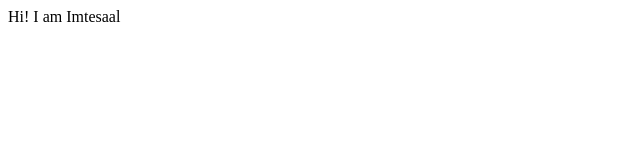
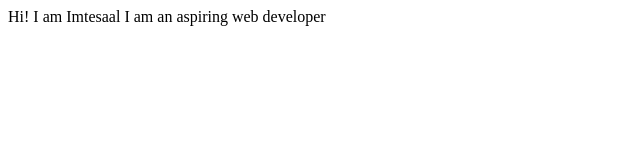
Before and after one commit to imtesaalahmed/demo-portfolio, a plain HTML site: page index.html in a window 1280 px wide. Shown: the whole page, without its empty margins (0-640 px from the left). Drawn offline with Linux system fonts and the light colour scheme.

Commit message:
update text

```diff
--- a/index.html
+++ b/index.html
@@ -7,5 +7,6 @@
 </head>
 <body>
     Hi! I am Imtesaal
+    I am an aspiring web developer
 </body>
 </html>
```
